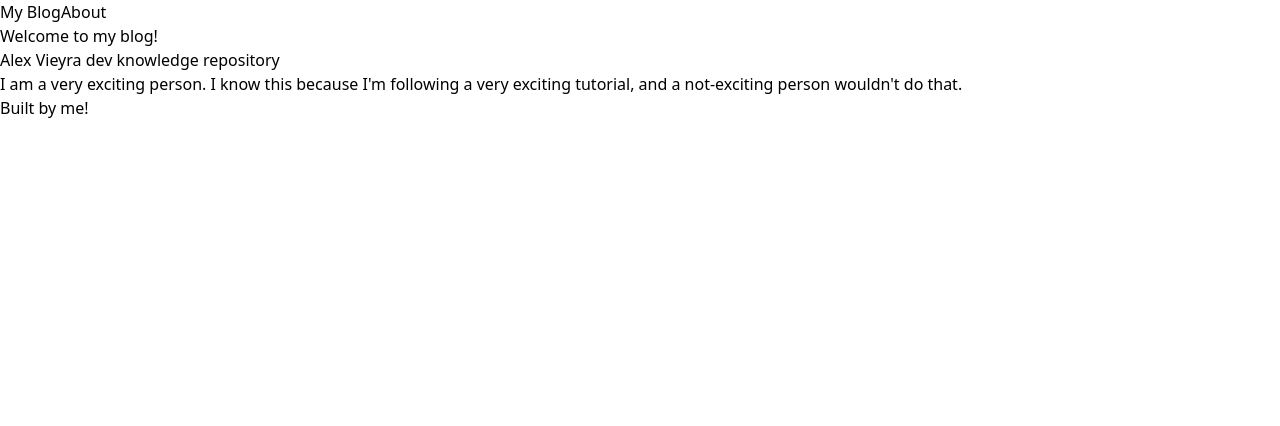
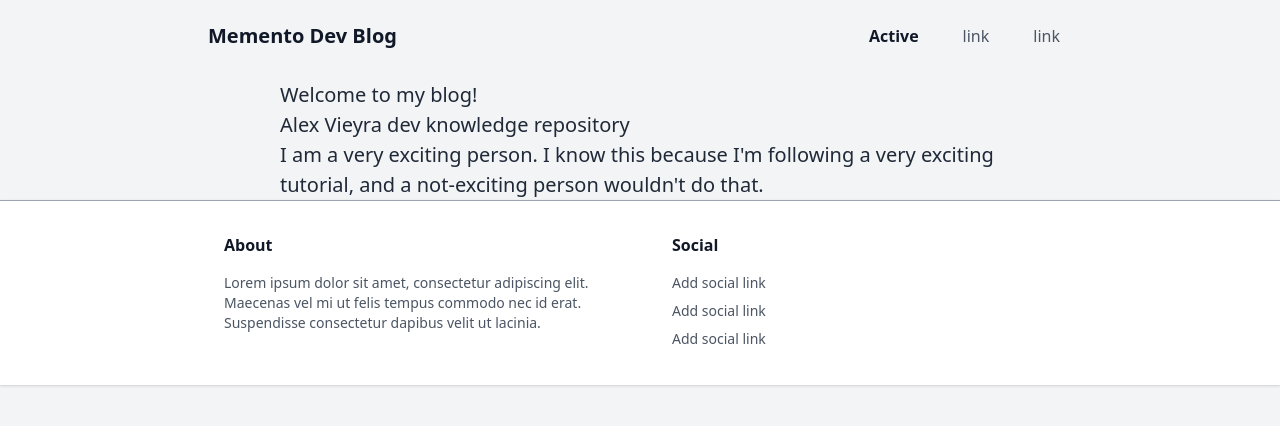
Before and after one commit to archer3cl/mementodev-blog, a Next.js app: page /about in a window 1280 px wide. Shown: the top 426 px of the page. Built offline with nearby package versions, Linux system fonts and the light colour scheme.

Commit message:
Site styling

```diff
--- a/components/BlogPost.js
+++ b/components/BlogPost.js
@@ -1,7 +1,19 @@
+import formatDate from '../lib/formatDate';
+
 export default function BlogPost({ children, meta }) {
   return (
-    <>
-      <article>{children}</article>
-    </>
+    <main className="">
+      <article>
+        <header className="mb-4">
+          <h1 className="font-bold font-sans break-normal text-gray-900 pt-6 pb-2 text-3xl md:text-4xl">
+            {meta.title}
+          </h1>
+          <p className="text-sm md:text-base font-normal text-gray-600">
+            By {meta.author} | {formatDate(meta.date)}
+          </p>
+        </header>
+        <div className="markdown">{children}</div>
+      </article>
+    </main>
   );
 }
--- /dev/null
+++ b/components/Footer.js
@@ -0,0 +1,52 @@
+export default function Footer() {
+  return (
+    <footer className="bg-white border-t border-gray-400 shadow">
+      <div className="container max-w-4xl mx-auto flex py-8">
+        <div className="w-full mx-auto flex flex-wrap">
+          <div className="flex w-full md:w-1/2 ">
+            <div className="px-8">
+              <h3 className="font-bold text-gray-900">About</h3>
+              <p className="py-4 text-gray-600 text-sm">
+                Lorem ipsum dolor sit amet, consectetur adipiscing elit.
+                Maecenas vel mi ut felis tempus commodo nec id erat. Suspendisse
+                consectetur dapibus velit ut lacinia.
+              </p>
+            </div>
+          </div>
+
+          <div className="flex w-full md:w-1/2">
+            <div className="px-8">
+              <h3 className="font-bold text-gray-900">Social</h3>
+              <ul className="list-reset items-center text-sm pt-3">
+                <li>
+                  <a
+                    className="inline-block text-gray-600 no-underline hover:text-gray-900 hover:text-underline py-1"
+                    href="#"
+                  >
+                    Add social link
+                  </a>
+                </li>
+                <li>
+                  <a
+                    className="inline-block text-gray-600 no-underline hover:text-gray-900 hover:text-underline py-1"
+                    href="#"
+                  >
+                    Add social link
+                  </a>
+                </li>
+                <li>
+                  <a
+                    className="inline-block text-gray-600 no-underline hover:text-gray-900 hover:text-underline py-1"
+                    href="#"
+                  >
+                    Add social link
+                  </a>
+                </li>
+              </ul>
+            </div>
+          </div>
+        </div>
+      </div>
+    </footer>
+  );
+}
--- a/components/Header.js
+++ /dev/null
@@ -1,18 +0,0 @@
-import Link from 'next/link'
-
-export default function Header() {
-    return (
-        <>
-            <header className="header">
-                <nav className="nav">
-                    <Link href="/">
-                        <a>My Blog</a>
-                    </Link>
-                    <Link href="/about">
-                        <a>About</a>
-                    </Link>
-                </nav>
-            </header>
-        </>
-    )
-}
--- a/components/Layout.js
+++ b/components/Layout.js
@@ -1,5 +1,6 @@
 import Head from 'next/head';
-import Header from './Header';
+import Footer from './Footer';
+import Nav from './Nav';
 
 export default function Layout({ children, pageTitle, ...props }) {
   return (
@@ -8,11 +9,13 @@ export default function Layout({ children, pageTitle, ...props }) {
         <meta name="viewport" content="width=device-width, initial-scale=1" />
         <title>{pageTitle}</title>
       </Head>
-      <section className="layout">
-        <Header />
-        <div className="content">{children}</div>
+      <Nav />
+      <section className="container w-full md:max-w-3xl mx-auto pt-20">
+        <div className="w-full px-4 md:px-6 text-xl text-gray-800 leading-normal">
+          {children}
+        </div>
       </section>
-      <footer>Built by me!</footer>
+      <Footer />
     </>
   );
 }
--- /dev/null
+++ b/components/Nav.js
@@ -0,0 +1,78 @@
+import Link from 'next/link';
+import { useState } from 'react';
+
+export default function Nav() {
+  const [navOpen, setnavOpen] = useState(false);
+
+  function toggleNav() {
+    setnavOpen(!navOpen);
+    console.log('Toggle');
+  }
+
+  return (
+    <nav className="fixed w-full z-10 top-0">
+      <div
+        id="progress"
+        className="h-1 z-20 top-0"
+        style={{
+          background:
+            'linear-gradient(to right, #4dc0b5 var(--scroll), transparent 0)',
+        }}
+      />
+      <div className="w-full md:max-w-4xl mx-auto flex flex-wrap items-center justify-between mt-0 py-3">
+        <div className="pl-4">
+          <Link href="/">
+            <a className="text-gray-900 no-underline hover:no-underline font-extrabold text-xl">
+              Memento Dev Blog
+            </a>
+          </Link>
+        </div>
+        <div className="block lg:hidden pr-4">
+          <button
+            className="flex items-center px-3 py-2 border rounded text-gray-500 border-gray-600 hover:text-gray-900 hover:border-green-500 appearance-none focus:outline-none"
+            type="button"
+            onClick={() => toggleNav()}
+          >
+            <svg
+              className="fill-current h-3 w-3"
+              viewBox="0 0 20 20"
+              xmlns="http://www.w3.org/2000/svg"
+            >
+              <title>Menu</title>
+              <path d="M0 3h20v2H0V3zm0 6h20v2H0V9zm0 6h20v2H0v-2z" />
+            </svg>
+          </button>
+        </div>
+        <div
+          className={`w-full flex-grow lg:items-center lg:w-auto lg:flex mt-2 lg:mt-0 bg-gray-100 md:bg-transparent z-20 ${
+            !navOpen ? 'hidden' : null
+          }`}
+        >
+          <ul className="list-reset lg:flex justify-end flex-1 items-center">
+            <li className="mr-3">
+              <Link href="/">
+                <a className="inline-block py-2 px-4 text-gray-900 font-bold no-underline">
+                  Active
+                </a>
+              </Link>
+            </li>
+            <li className="mr-3">
+              <Link href="/">
+                <a className="inline-block text-gray-600 no-underline hover:text-gray-900 hover:text-underline py-2 px-4">
+                  link
+                </a>
+              </Link>
+            </li>
+            <li className="mr-3">
+              <Link href="/">
+                <a className="inline-block text-gray-600 no-underline hover:text-gray-900 hover:text-underline py-2 px-4">
+                  link
+                </a>
+              </Link>
+            </li>
+          </ul>
+        </div>
+      </div>
+    </nav>
+  );
+}
--- /dev/null
+++ b/lib/formatDate.js
@@ -0,0 +1,9 @@
+export default function formatDate(dateString) {
+  const options = {
+    year: 'numeric',
+    month: 'long',
+    day: '2-digit',
+  };
+  const date = dateString ? new Date(dateString) : Date.now();
+  return date.toLocaleDateString('en-US', options);
+}
--- /dev/null
+++ b/pages/_document.js
@@ -0,0 +1,17 @@
+import Document, { Html, Head, Main, NextScript } from 'next/document';
+
+class MyDocument extends Document {
+  render() {
+    return (
+      <Html>
+        <Head />
+        <body className="bg-gray-100 font-sans leading-normal tracking-normal">
+          <Main />
+          <NextScript />
+        </body>
+      </Html>
+    );
+  }
+}
+
+export default MyDocument;
--- a/pages/post/[slug].js
+++ b/pages/post/[slug].js
@@ -3,15 +3,15 @@ import matter from 'gray-matter';
 import hydrate from 'next-mdx-remote/hydrate';
 import renderToString from 'next-mdx-remote/render-to-string';
 import path from 'path';
+import BlogPost from '../../components/BlogPost';
+import Layout from '../../components/Layout';
 
-export default function BlogPostPage({ mdx, metaInformation }) {
+export default function BlogPostPage({ mdx, meta }) {
   const content = hydrate(mdx);
   return (
-    <>
-      <p>Test</p>
-      <div>SEO Information: {JSON.stringify(metaInformation)}</div>
-      <div>{content}</div>
-    </>
+    <Layout>
+      <BlogPost meta={meta}>{content}</BlogPost>
+    </Layout>
   );
 }
 
@@ -24,7 +24,7 @@ export async function getStaticProps(ctx) {
   return {
     props: {
       mdx: source,
-      metaInformation: data,
+      meta: data,
     },
   };
 }
--- /dev/null
+++ b/posts/fake-3d-effect-in-unity.mdx
@@ -0,0 +1,8 @@
+---
+title: 'Fake 3D spin effect in Unity'
+date: 'March 01, 2021 (CST)'
+author: 'Alex Vieyra'
+excerpt: 'An easy to follow tutorial to give 2D sprites a fake 3D spin effect using sine waves in Unity'
+tags:
+  - unity
+---
--- a/posts/first-post.mdx
+++ /dev/null
@@ -1,25 +0,0 @@
----
-title: 'First Post'
-date: '2020-10-10'
-author: 'MDX Team'
-excerpt: 'Making this in MDX for simplicity and flexibility'
----
-
-## Why MDX ?
-
-❤️ **Powerful**: MDX blends markdown and JSX syntax to fit perfectly in
-React/JSX-based projects.
-
-💻 **Everything is a component**: Use existing components inside your
-MDX and import other MDX files as plain components.
-
-🔧 **Customizable**: Decide which component is rendered for each markdown
-element (`{ h1: MyHeading }`).
-
-📚 **Markdown-based**: The simplicity and elegance of markdown remains,
-you interleave JSX only when you want to.
-
-🔥 **Blazingly blazing fast**: MDX has no runtime, all compilation occurs
-during the build stage.
-
-[MDX](https://mdxjs.com) is markdown for component era.
--- a/posts/some-random-path.mdx
+++ /dev/null
@@ -1,25 +0,0 @@
----
-title: 'Getting started with MDX'
-date: '2020-10-10'
-author: 'MDX Team'
-excerpt: 'Making this in MDX for simplicity and flexibility'
----
-
-## Why MDX ?
-
-❤️ **Powerful**: MDX blends markdown and JSX syntax to fit perfectly in
-React/JSX-based projects.
-
-💻 **Everything is a component**: Use existing components inside your
-MDX and import other MDX files as plain components.
-
-🔧 **Customizable**: Decide which component is rendered for each markdown
-element (`{ h1: MyHeading }`).
-
-📚 **Markdown-based**: The simplicity and elegance of markdown remains,
-you interleave JSX only when you want to.
-
-🔥 **Blazingly blazing fast**: MDX has no runtime, all compilation occurs
-during the build stage.
-
-[MDX](https://mdxjs.com) is markdown for component era.
```
